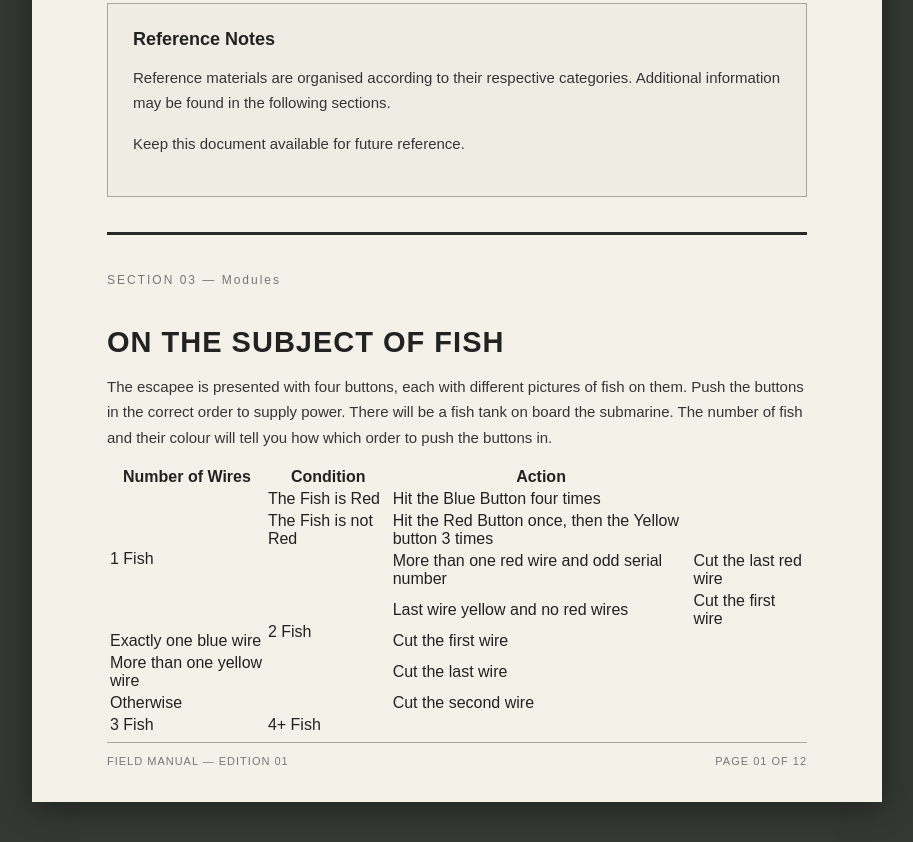
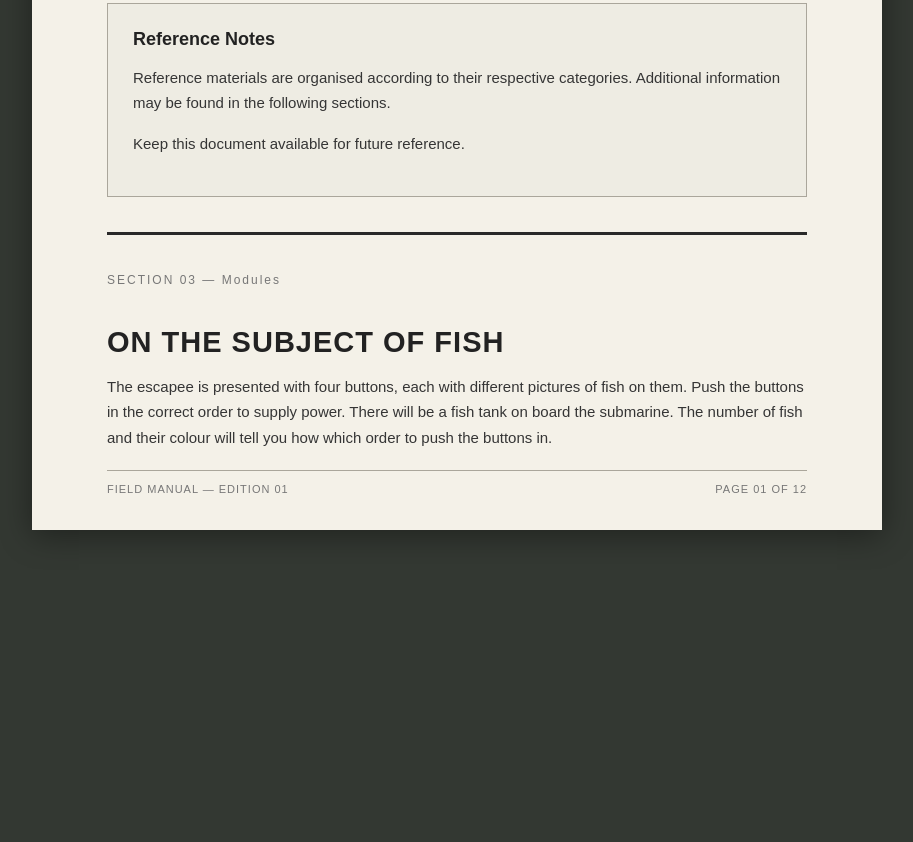
Before and after one commit to Isthatajojos/subescapemanual.github.io, a plain HTML site: page index.html in a window 1280 px wide. Shown: the part 1544-2386 px from the top of the page, without its empty margins (183-1096 px from the left). After the commit the page ends 2114 px from the top, so only its background shows below. Drawn offline with Linux system fonts and the light colour scheme.

Commit message:
Update index.html

```diff
--- a/index.html
+++ b/index.html
@@ -265,45 +265,10 @@
        to push the buttons in.
     </p>
 
-    <table class="manual-table">
-  <tr>
-    <th>Number of Wires</th>
-    <th>Condition</th>
-    <th>Action</th>
-  </tr>
-  <tr>
-    <td rowspan="4">1 Fish</td>
-    <td>The Fish is Red</td>
-    <td>Hit the Blue Button four times</td>
-  </tr>
-  <tr>
-    <td>The Fish is not Red</td>
-    <td>Hit the Red Button once, then the Yellow button 3 times</td>
-  </tr>
-  <tr>
-    <td rowspan="5">2 Fish</td>
-    <td>More than one red wire and odd serial number</td>
-    <td>Cut the last red wire</td>
-  </tr>
-  <tr>
-    <td>Last wire yellow and no red wires</td>
-    <td>Cut the first wire</td>
-  </tr>
-  <tr>
-    <td>Exactly one blue wire</td>
-    <td>Cut the first wire</td>
-  </tr>
-  <tr>
-    <td>More than one yellow wire</td>
-    <td>Cut the last wire</td>
-  </tr>
-  <tr>
-    <td>Otherwise</td>
-    <td>Cut the second wire</td>
-  </tr>
-    <td rowspan="6">3 Fish</td>
+<table class="manual-table">
+   <tbody>
 
-    <td rowspan="7">4+ Fish</td>
+   </tbody>
 </table>
 
     <div class="footer">
```
